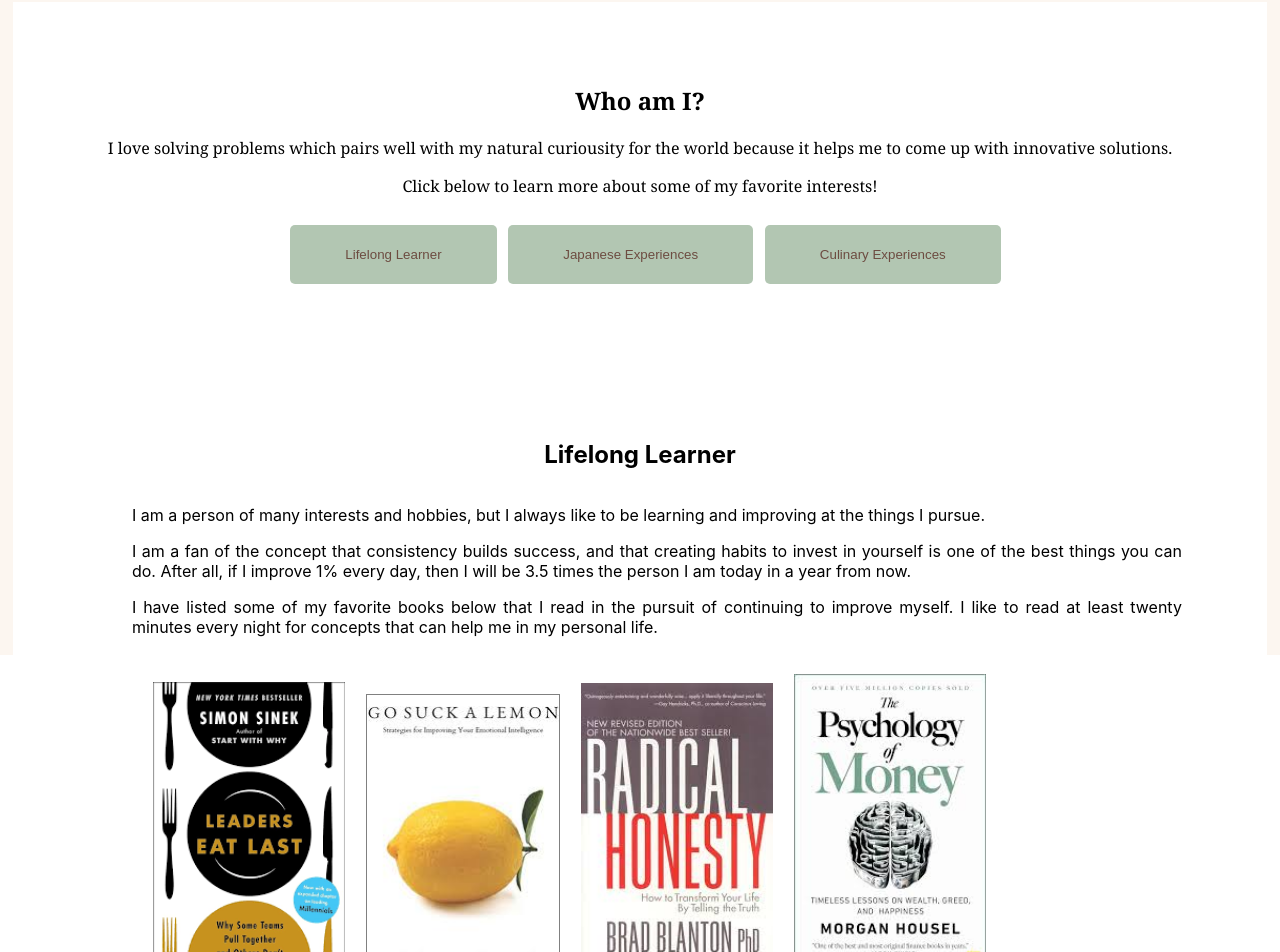
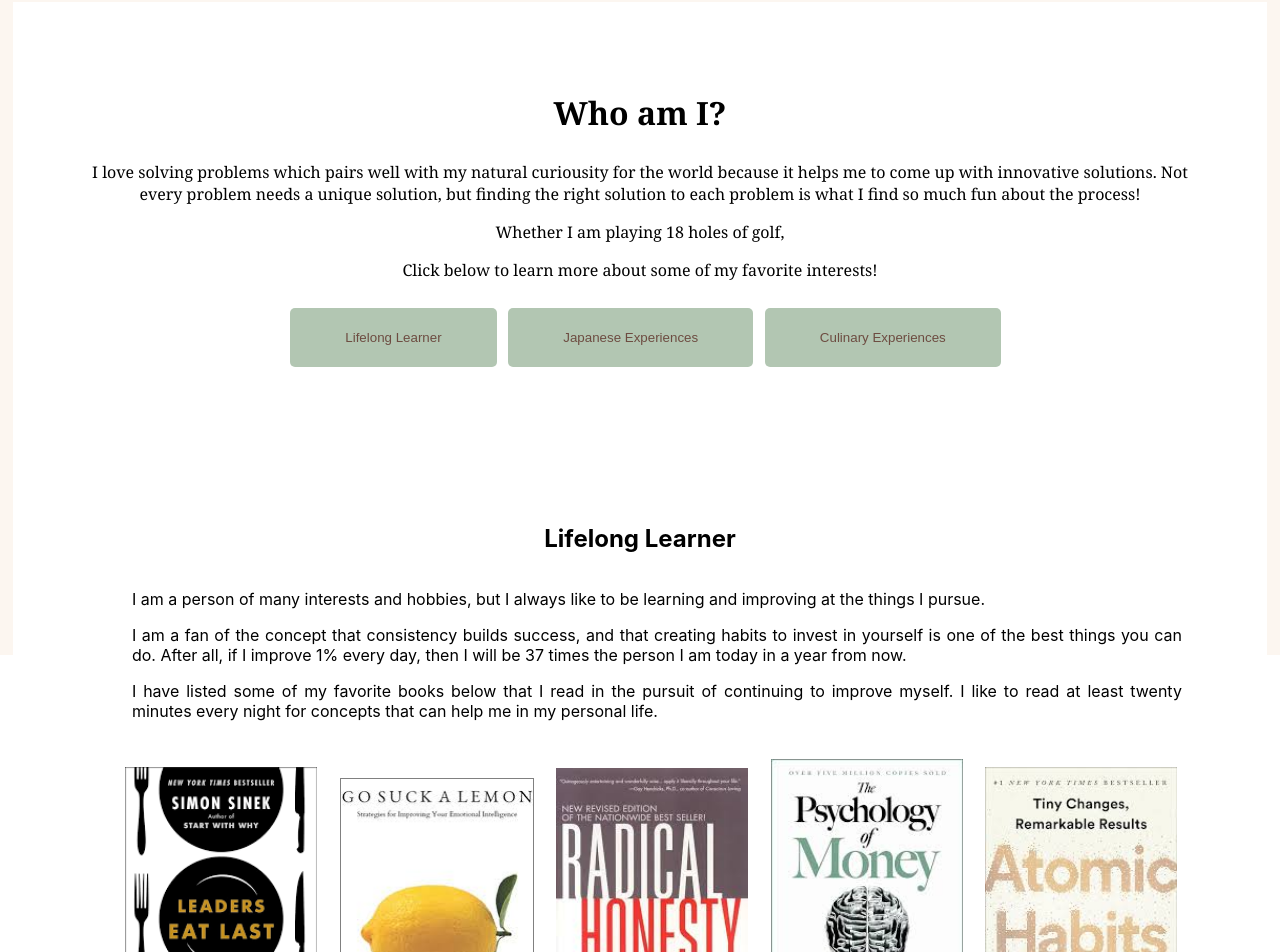
Before and after one commit to KennOHanlon/portfolio_website, a React (Create React App) app: page /about in a window 1280 px wide. Shown: the part 96-1048 px from the top of the page. Built offline with nearby package versions, Linux system fonts and the light colour scheme.

Commit message:
#1 - Implemented smooth scrolling for button links, fixed centering display for carousel of book carousel. Unfinished edits to initial "Who Am I?" section

```diff
--- a/src/index.css
+++ b/src/index.css
@@ -32,10 +32,18 @@ body {
   border-style: solid;
 }
 
+.grid-item-header h2 {
+  font-size: 2em;
+}
+
 .bookImgContainerMobile{
   display: none;
 }
 
+.bookImgContainer {
+  width: 100%;
+  justify-items: center;
+}
 
 code {
   font-family: source-code-pro, Menlo, Monaco, Consolas, 'Courier New',
--- a/src/pages/about.js
+++ b/src/pages/about.js
@@ -5,8 +5,17 @@ import slides from "../data/japan-carousel.json";
 import cuisineSlides from "../data/cuisine-photos.json";
 import bookSlides from "../data/books-carousel.json";
 
+
 const About = () => {
 
+  const smoothScroll = (e) => {
+    e.preventDefault();
+
+   const anchor = e.target.closest("a");   // Find closest Anchor (or self)
+  if (!anchor) return;                     // Not found. Exit here.
+  document.getElementById(anchor.getAttribute('href').substring(1)).scrollIntoView({ behavior: "smooth", block: "start"});
+
+  }
 
   return (
     <div className='grid-container'>
@@ -14,15 +23,17 @@ const About = () => {
       <div className='grid-item-header'>
         <h2>Who am I?</h2>
         <p>I love solving problems which pairs well with my natural curiousity
-          for the world because it helps me to come up with innovative solutions. </p>
+          for the world because it helps me to come up with innovative solutions. Not every problem needs
+          a unique solution, but finding the right solution to each problem is what I find so much fun about the process! </p>
+          <p>Whether I am playing 18 holes of golf, </p>
           <p>
             Click below to learn more about some of my favorite interests!
           </p>
 
           <div className='center'>
-            <a href='#lifelong'><button  className='buttonTile'>Lifelong Learner</button></a>
-            <a href='#japan'><button className='buttonTile'>Japanese Experiences</button></a>
-            <a href='#cuisine'><button className='buttonTile'>Culinary Experiences</button></a>
+            <a href='#lifelong' onClick={smoothScroll}><button className='buttonTile'>Lifelong Learner</button></a>
+            <a href='#japan' onClick={smoothScroll}><button className='buttonTile'>Japanese Experiences</button></a>
+            <a href='#cuisine'onClick={smoothScroll}><button className='buttonTile'>Culinary Experiences</button></a>
           </div>
       </div>
       <div id='lifelong' className='grid-item'>
@@ -32,12 +43,12 @@ const About = () => {
               <p>I am a person of many interests and hobbies, but I always like to be learning and improving at the things I pursue. </p>
 
               <p>I am a fan of the concept that consistency builds success, and that creating habits to
-                invest in yourself is one of the best things you can do. After all, if I improve 1% every day, then I will be 3.5 times the person I am today in a year from now.
+                invest in yourself is one of the best things you can do. After all, if I improve 1% every day, then I will be 37 times the person I am today in a year from now.
               </p>
 
               <p>I have listed some of my favorite books below that I read in the pursuit of continuing to improve myself. I like to read at least twenty minutes every night for concepts that can help me in my personal life.
               </p>
-
+          </div>
               <div className='bookImgContainer'>
               <img className='book' src="./assets/leadersEatLast.png" alt="Leaders Eat Last by Simon Sinek"></img>
               <img className='bookWithBorder' src="./assets/goSuckALemon.jpg" alt="Go Suck a Lemon by Michael Cornwall"></img>
@@ -51,7 +62,7 @@ const About = () => {
               <Carousel data={bookSlides}/>
               </div>
 
-          </div>
+
         </div>
       </div>
         <div id='japan' className='grid-item'>
```
